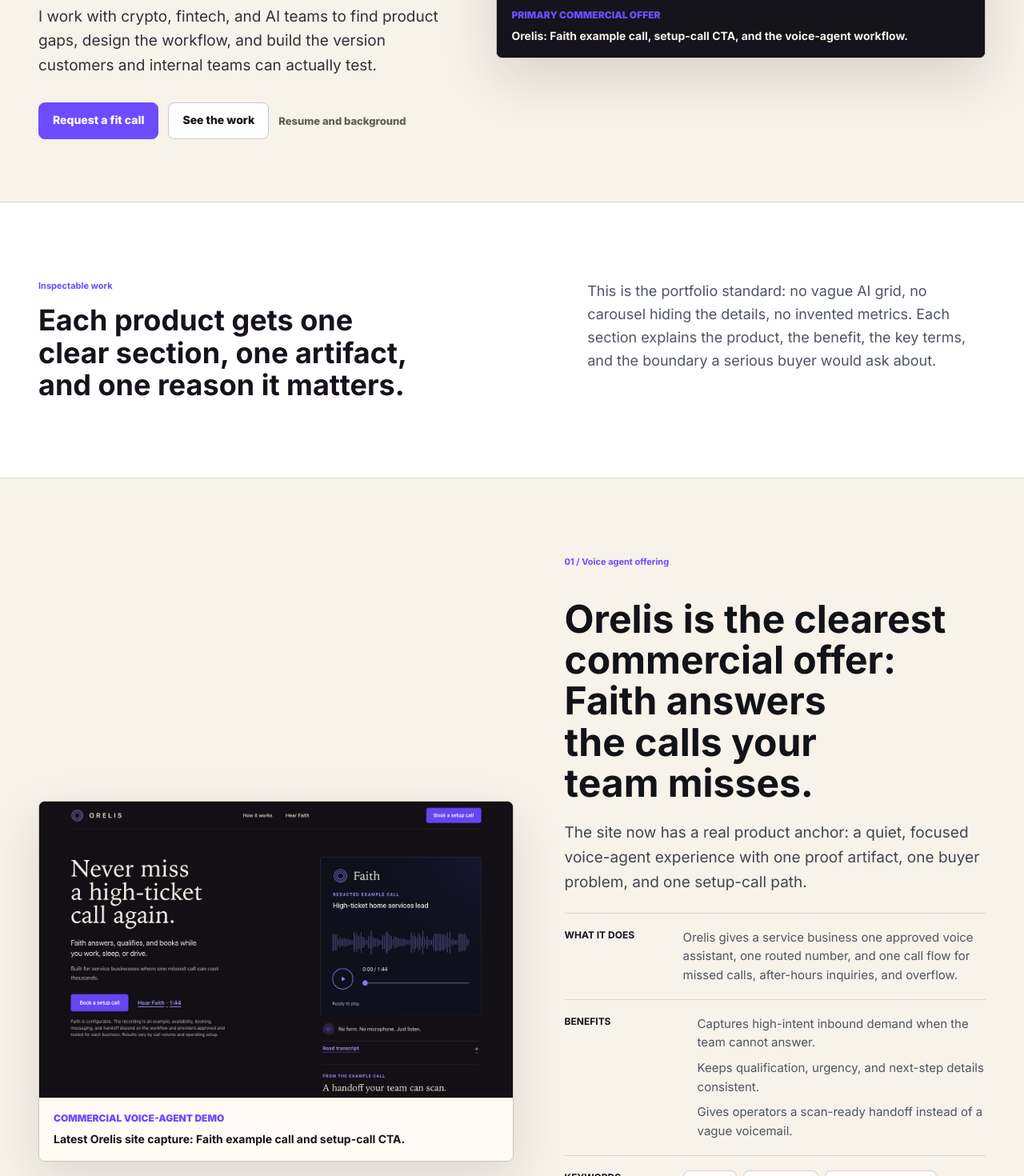
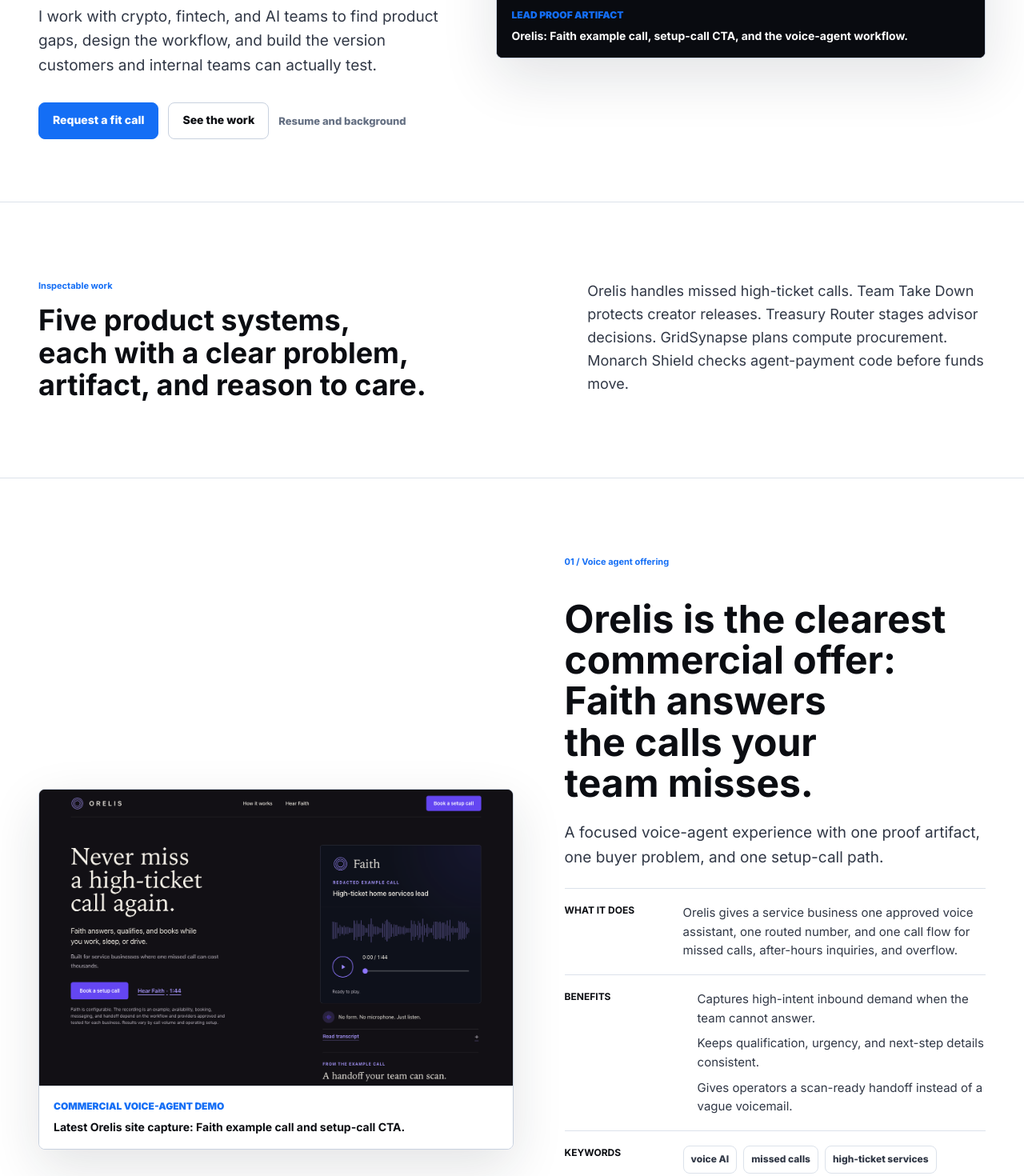
Before and after one commit to GhostOpsandCo/GhostOpsandCo.github.io, a Next.js app: page / in a window 1280 px wide. Shown: the part 740-2210 px from the top of the page at 80% size. Built offline with nearby package versions, Linux system fonts and the light colour scheme.

Commit message:
Preserve portfolio palette in focused sections

```diff
--- a/app/globals.css
+++ b/app/globals.css
@@ -13,6 +13,7 @@
   --blue-dark: #0b55c9;
   --green: #12854a;
   --black: #090b10;
+  --night-soft: #11151c;
   --shell: 1320px;
 }
 
@@ -1656,23 +1657,6 @@
 }
 
 /* Premium portfolio system */
-:root {
-  --ink: #111318;
-  --ink-soft: #343b49;
-  --muted: #6d7583;
-  --line: #d9dee7;
-  --line-strong: #c4cbd6;
-  --paper: #fbfaf8;
-  --soft: #f0f2f5;
-  --soft-blue: #edf3ff;
-  --blue: #1769ff;
-  --blue-dark: #0c50cc;
-  --green: #168354;
-  --black: #07090d;
-  --night-soft: #11151c;
-  --shell: 1248px;
-}
-
 body {
   background: var(--paper);
   color: var(--ink);
@@ -3715,11 +3699,11 @@
   }
 }
 
-/* Quietly capable portfolio V8 homepage */
+/* Focused portfolio V8 homepage */
 .v8-hero {
   overflow: hidden;
-  border-bottom: 1px solid #ded4c7;
-  background: #f7f2ea;
+  border-bottom: 1px solid var(--line);
+  background: var(--paper);
 }
 
 .v8-hero-grid {
@@ -3756,7 +3740,7 @@
 .v8-person img {
   width: 58px;
   height: 58px;
-  border: 1px solid #c9bfb2;
+  border: 1px solid var(--line-strong);
   border-radius: 8px;
   object-fit: cover;
 }
@@ -3772,7 +3756,7 @@
 }
 
 .v8-person span {
-  color: #655d54;
+  color: var(--muted);
   font-size: 13px;
   font-weight: 650;
 }
@@ -3782,7 +3766,7 @@
 .v8-project-copy .eyebrow,
 .v8-method-section .eyebrow,
 .v8-thoughts .eyebrow {
-  color: #6d4cff;
+  color: var(--blue);
   letter-spacing: 0;
   text-transform: none;
 }
@@ -3790,7 +3774,7 @@
 .v8-hero h1 {
   max-width: 760px;
   margin-bottom: 24px;
-  color: #141019;
+  color: var(--ink);
   font-size: 68px;
   line-height: 1.03;
   text-wrap: balance;
@@ -3799,7 +3783,7 @@
 .v8-hero-lede {
   max-width: 650px;
   margin-bottom: 30px;
-  color: #352f38;
+  color: var(--ink-soft);
   font-size: 19px;
   line-height: 1.62;
 }
@@ -3821,8 +3805,8 @@
 
 .v8-hero .button-primary,
 .v8-project-primary .button-primary {
-  border-color: #6d4cff;
-  background: #6d4cff;
+  border-color: var(--blue);
+  background: var(--blue);
   color: #ffffff;
 }
 
@@ -3830,19 +3814,19 @@
 .v8-hero .button-primary:focus-visible,
 .v8-project-primary .button-primary:hover,
 .v8-project-primary .button-primary:focus-visible {
-  border-color: #5539d7;
-  background: #5539d7;
+  border-color: var(--blue-dark);
+  background: var(--blue-dark);
 }
 
 .v8-resume-link {
-  color: #655d54;
+  color: var(--muted);
   font-size: 13px;
   font-weight: 750;
 }
 
 .v8-resume-link:hover,
 .v8-resume-link:focus-visible {
-  color: #4c35c5;
+  color: var(--blue-dark);
 }
 
 .v8-hero-artifact,
@@ -3851,14 +3835,14 @@
   width: 100%;
   max-width: 100%;
   margin: 0;
-  border: 1px solid #d0c5b7;
+  border: 1px solid var(--line-strong);
   border-radius: 8px;
-  background: #ffffff;
-  box-shadow: 0 24px 70px rgba(31, 25, 18, 0.14);
+  background: var(--paper);
+  box-shadow: 0 24px 70px rgba(17, 24, 39, 0.12);
 }
 
 .v8-hero-artifact {
-  background: #131117;
+  background: var(--black);
 }
 
 .v8-hero-artifact img {
@@ -3873,18 +3857,18 @@
   display: grid;
   gap: 5px;
   padding: 16px 18px;
-  border-top: 1px solid #ded4c7;
-  background: #fffaf3;
+  border-top: 1px solid var(--line);
+  background: var(--paper);
 }
 
 .v8-hero-artifact figcaption {
   border-top-color: rgba(255, 255, 255, 0.16);
-  background: #15131b;
+  background: var(--black);
 }
 
 .v8-hero-artifact figcaption span,
 .v8-artifact figcaption span {
-  color: #6d4cff;
+  color: var(--blue);
   font-size: 12px;
   font-weight: 850;
   text-transform: uppercase;
@@ -3892,14 +3876,14 @@
 
 .v8-hero-artifact figcaption strong {
   display: block;
-  color: #f8f2e9;
+  color: #ffffff;
   font-size: 14px;
   overflow-wrap: anywhere;
 }
 
 .v8-artifact figcaption strong {
   display: block;
-  color: #17121b;
+  color: var(--ink);
   font-size: 14px;
   overflow-wrap: anywhere;
 }
@@ -3909,7 +3893,7 @@
 }
 
 .v8-work-intro {
-  background: #ffffff;
+  background: var(--paper);
 }
 
 .v8-work-intro-grid {
@@ -3922,28 +3906,28 @@
 .v8-work-intro h2,
 .v8-section-head h2,
 .v8-thoughts h2 {
-  color: #17121b;
+  color: var(--ink);
   text-wrap: balance;
 }
 
 .v8-work-intro p:not(.eyebrow),
 .v8-section-head p:not(.eyebrow) {
-  color: #4f5562;
+  color: var(--ink-soft);
   font-size: 18px;
   line-height: 1.62;
 }
 
 .v8-project-section {
-  border-top: 1px solid #e5ddd4;
-  background: #fffaf3;
+  border-top: 1px solid var(--line);
+  background: var(--paper);
 }
 
 .v8-project-section:nth-of-type(2n) {
-  background: #f5f7fa;
+  background: var(--soft);
 }
 
 .v8-project-primary {
-  background: #f7f2ea;
+  background: var(--paper);
 }
 
 .v8-project-grid {
@@ -3976,7 +3960,7 @@
 
 .v8-large-copy {
   max-width: 70ch;
-  color: #3e4652;
+  color: var(--ink-soft);
   font-size: 19px;
   line-height: 1.62;
 }
@@ -3988,7 +3972,7 @@
 .v8-artifact-shot {
   overflow: hidden;
   aspect-ratio: 16 / 10;
-  background: #12131a;
+  background: var(--black);
 }
 
 .v8-artifact-shot img {
@@ -4000,7 +3984,7 @@
 
 .v8-detail-stack {
   display: grid;
-  border-top: 1px solid #ddd5cc;
+  border-top: 1px solid var(--line);
 }
 
 .v8-detail-stack > div {
@@ -4008,18 +3992,18 @@
   grid-template-columns: minmax(126px, 0.25fr) minmax(0, 1fr);
   gap: 22px;
   padding-block: 18px;
-  border-bottom: 1px solid #ddd5cc;
+  border-bottom: 1px solid var(--line);
 }
 
 .v8-detail-stack strong {
-  color: #17121b;
+  color: var(--ink);
   font-size: 12px;
   text-transform: uppercase;
 }
 
 .v8-detail-stack p,
 .v8-detail-stack li {
-  color: #4f5562;
+  color: var(--ink-soft);
   font-size: 15px;
   line-height: 1.58;
 }
@@ -4038,18 +4022,18 @@
 }
 
 .v8-pills span {
-  border: 1px solid #d7ccc0;
+  border: 1px solid var(--line);
   border-radius: 8px;
   padding: 7px 9px;
-  background: #ffffff;
-  color: #352f38;
+  background: var(--paper);
+  color: var(--ink-soft);
   font-size: 12px;
   font-weight: 750;
 }
 
 .v8-method-section {
-  border-top: 1px solid #e0e6ef;
-  background: #ffffff;
+  border-top: 1px solid var(--line);
+  background: var(--paper);
 }
 
 .v8-section-head {
@@ -4065,9 +4049,9 @@
   gap: 1px;
   overflow: hidden;
   padding: 0;
-  border: 1px solid #dce2eb;
+  border: 1px solid var(--line);
   border-radius: 8px;
-  background: #dce2eb;
+  background: var(--line);
   list-style: none;
 }
 
@@ -4077,31 +4061,31 @@
   align-content: start;
   gap: 18px;
   padding: 28px;
-  background: #ffffff;
+  background: var(--paper);
 }
 
 .v8-method-list span,
 .v8-thought-list span {
-  color: #6d4cff;
+  color: var(--blue);
   font-size: 13px;
   font-weight: 850;
 }
 
 .v8-method-list strong,
 .v8-thought-list strong {
-  color: #17121b;
+  color: var(--ink);
   font-size: 22px;
   line-height: 1.18;
 }
 
 .v8-method-list p,
 .v8-thought-list p {
-  color: #4f5562;
+  color: var(--ink-soft);
 }
 
 .v8-thoughts {
-  border-top: 1px solid #e5ddd4;
-  background: #f7f2ea;
+  border-top: 1px solid var(--line);
+  background: var(--soft);
 }
 
 .v8-thoughts-grid {
@@ -4114,20 +4098,20 @@
   display: grid;
   gap: 1px;
   overflow: hidden;
-  border: 1px solid #d8cdc0;
+  border: 1px solid var(--line);
   border-radius: 8px;
-  background: #d8cdc0;
+  background: var(--line);
 }
 
 .v8-thought-list article {
   display: grid;
   gap: 10px;
   padding: 24px;
-  background: #fffaf3;
+  background: var(--paper);
 }
 
 .v8-fit-section {
-  background: #111019;
+  background: var(--black);
   color: #ffffff;
 }
 
@@ -4177,7 +4161,7 @@
 
 .v8-fit-card li {
   padding-left: 18px;
-  border-left: 2px solid #8b6dff;
+  border-left: 2px solid var(--blue);
 }
 
 @media (max-width: 1120px) {
--- a/app/page.tsx
+++ b/app/page.tsx
@@ -26,7 +26,7 @@
     label: "01 / Voice agent offering",
     title: "Orelis is the clearest commercial offer: Faith answers the calls your team misses.",
     lead:
-      "The site now has a real product anchor: a quiet, focused voice-agent experience with one proof artifact, one buyer problem, and one setup-call path.",
+      "A focused voice-agent experience with one proof artifact, one buyer problem, and one setup-call path.",
     artifactNote: "Latest Orelis site capture: Faith example call and setup-call CTA.",
     primary: true,
   },
@@ -275,7 +275,7 @@
               sizes="(max-width: 900px) 92vw, 46vw"
             />
             <figcaption>
-              <span>Primary commercial offer</span>
+              <span>Lead proof artifact</span>
               <strong>Orelis: Faith example call, setup-call CTA, and the voice-agent workflow.</strong>
             </figcaption>
           </figure>
@@ -286,12 +286,12 @@
         <div className="site-shell v8-work-intro-grid">
           <div>
             <p className="eyebrow">Inspectable work</p>
-            <h2 id="work-title">Each product gets one clear section, one artifact, and one reason it matters.</h2>
+            <h2 id="work-title">Five product systems, each with a clear problem, artifact, and reason to care.</h2>
           </div>
           <p>
-            This is the portfolio standard: no vague AI grid, no carousel hiding the details, no invented
-            metrics. Each section explains the product, the benefit, the key terms, and the boundary a
-            serious buyer would ask about.
+            Orelis handles missed high-ticket calls. Team Take Down protects creator releases.
+            Treasury Router stages advisor decisions. GridSynapse plans compute procurement.
+            Monarch Shield checks agent-payment code before funds move.
           </p>
         </div>
       </section>
```
Also changed, not shown: 5 other files (tests, documents, lock files or other folders).
